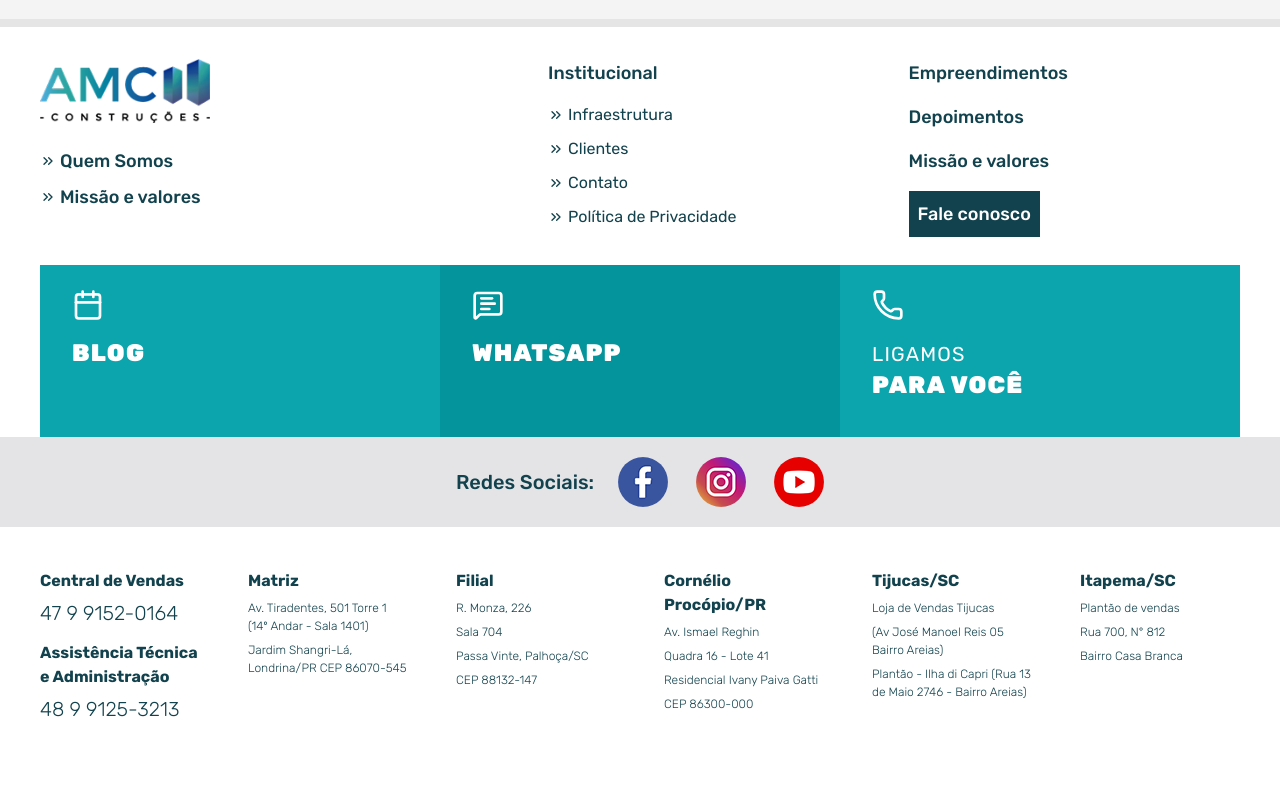
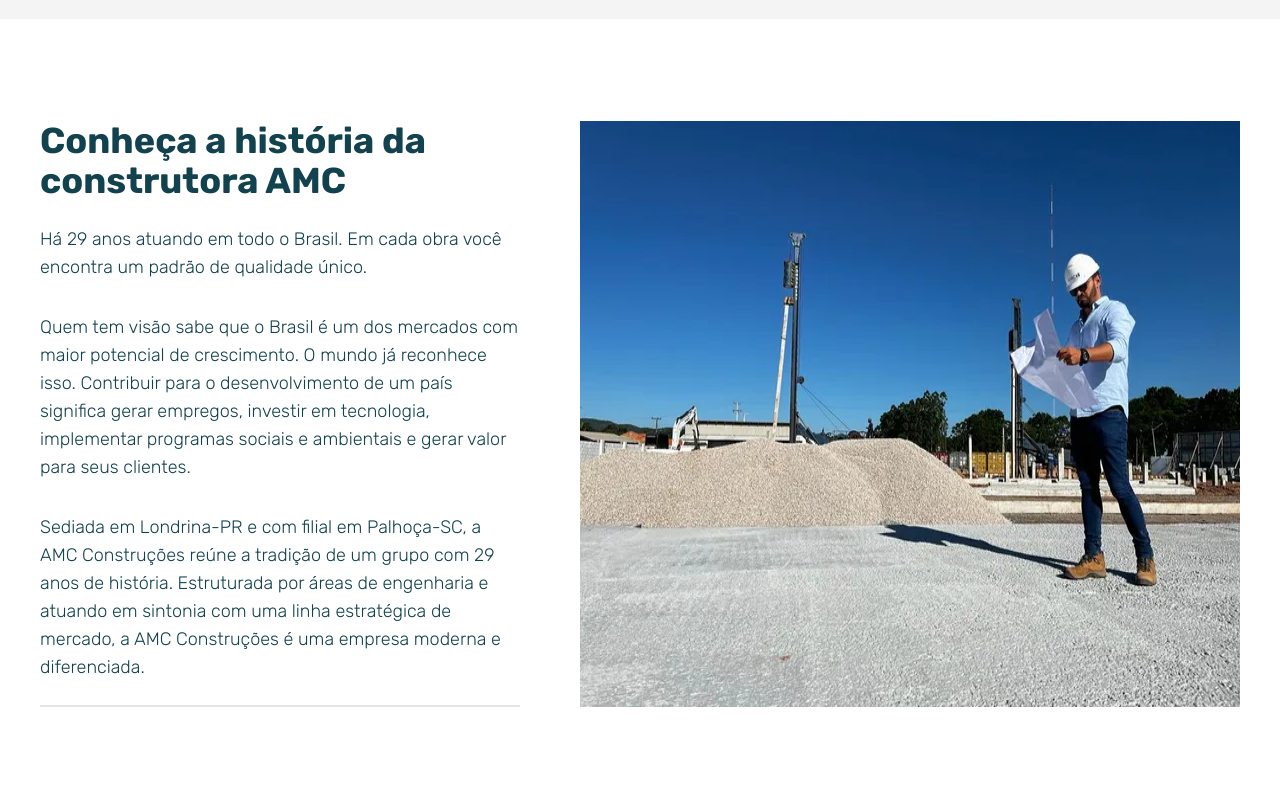
Before and after one commit to renzi-fidele-frontend/construtora-amc, a Next.js app: page /institucional/quem_somos in a window 1280 px wide. Shown: the part 669-1460 px from the top of the page. Before the commit the page ends 1434 px from the top, so only its background shows below. Built offline with nearby package versions, Linux system fonts and the light colour scheme.

Commit message:
feat: Adicionando a seção sobre a história da construrora AMC

```diff
--- a/app/institucional/quem_somos/page.tsx
+++ b/app/institucional/quem_somos/page.tsx
@@ -1,3 +1,4 @@
+import Container from "@/components/layout/Container";
 import Breadcrumb from "@/components/shared/Breadcrumb";
 import Image from "next/image";
 
@@ -14,6 +15,35 @@
                { titulo: "AMC Construções", href: "/institucional/quem_somos", ativo: true },
             ]}
          />
+         <Container className="py-25.5">
+            {/* História da AMC */}
+            <div className="flex gap-15 *:basis-[calc(50% - 24px)] *:flex-1">
+               <div className="flex flex-col justify-center">
+                  <h3 className="text-4xl font-bold">Conheça a história da construtora AMC</h3>
+                  <div className="flex flex-col gap-8 my-6 text-lg font-light">
+                     <p>Há 29 anos atuando em todo o Brasil. Em cada obra você encontra um padrão de qualidade único.</p>
+                     <p>
+                        Quem tem visão sabe que o Brasil é um dos mercados com maior potencial de crescimento. O mundo já reconhece isso.
+                        Contribuir para o desenvolvimento de um país significa gerar empregos, investir em tecnologia, implementar programas
+                        sociais e ambientais e gerar valor para seus clientes.
+                     </p>
+                     <p>
+                        Sediada em Londrina-PR e com filial em Palhoça-SC, a AMC Construções reúne a tradição de um grupo com 29 anos de
+                        história. Estruturada por áreas de engenharia e atuando em sintonia com uma linha estratégica de mercado, a AMC
+                        Construções é uma empresa moderna e diferenciada.
+                     </p>
+                  </div>
+                  <hr className="border " />
+               </div>
+               <Image
+                  width={660}
+                  height={495}
+                  src="/img/quem_somos.webp"
+                  alt="Foto demonstrando um engenheiro professional da AMC Contruções planificando em uma obra"
+               />
+            </div>
+            {/* Certificações da AMC */}
+         </Container>
       </div>
    );
 };
--- a/components/shared/Breadcrumb.tsx
+++ b/components/shared/Breadcrumb.tsx
@@ -5,12 +5,14 @@
 const Breadcrumb = ({ links }: { links: { titulo: string; href: string; ativo?: boolean }[] }) => {
    return (
       <nav className="bg-zinc-100 text-zinc-600 font-light">
-         <Container className="flex items-center gap-2 py-4.5">
+         <Container className="py-4.5 flex items-center gap-2">
             {links.map((v, k) => (
-               <>
-                  <ChevronsRight className="size-4" key={k} />
-                  <Link className={v?.ativo ? "font-medium" : ""} href={v.href}>{v.titulo}</Link>
-               </>
+               <div className="flex items-center gap-2 " key={k}>
+                  <ChevronsRight className="size-4" />
+                  <Link className={v?.ativo ? "font-medium" : ""} href={v.href}>
+                     {v.titulo}
+                  </Link>
+               </div>
             ))}
          </Container>
       </nav>
```
Also changed, not shown: public/img/quem_somos.webp (added).
